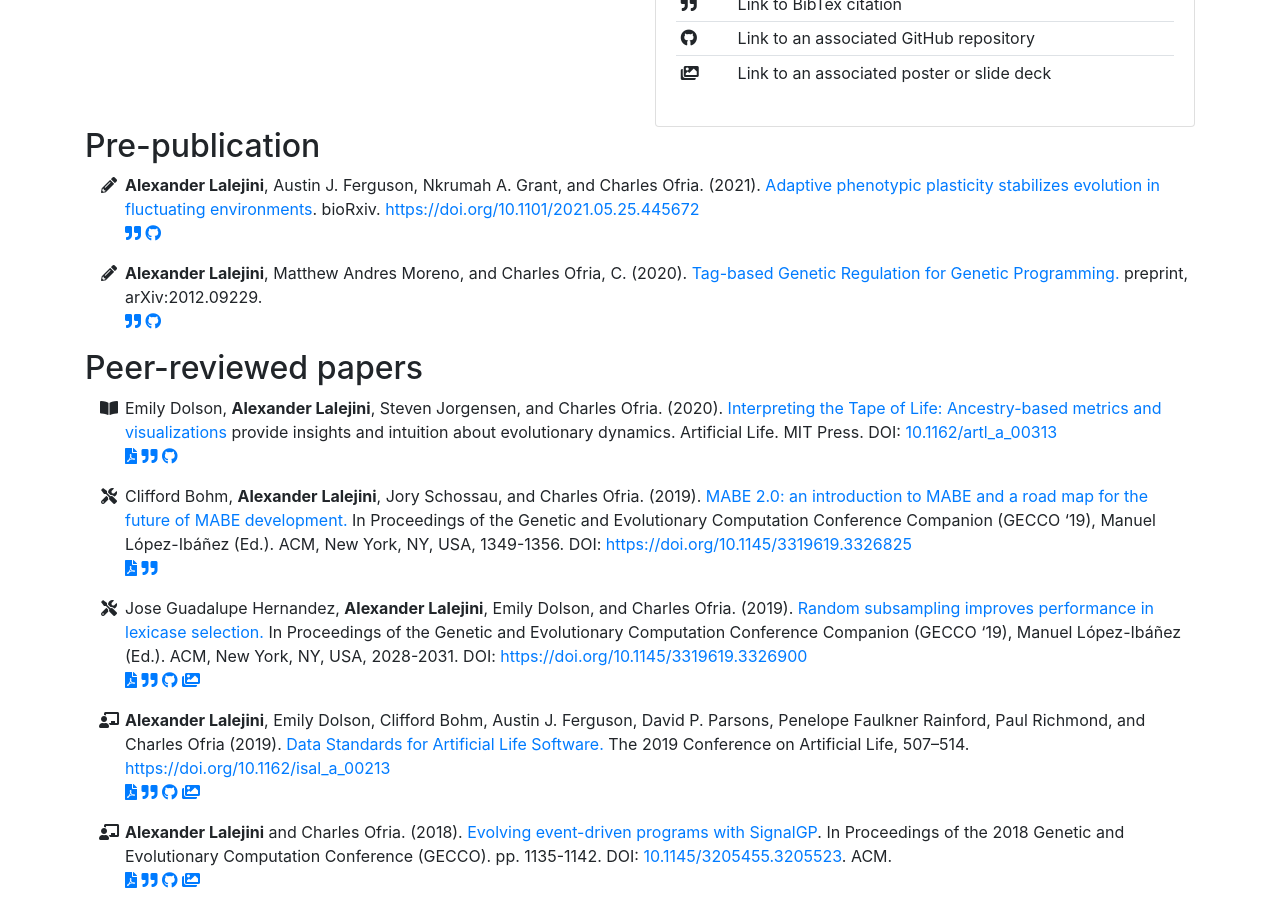
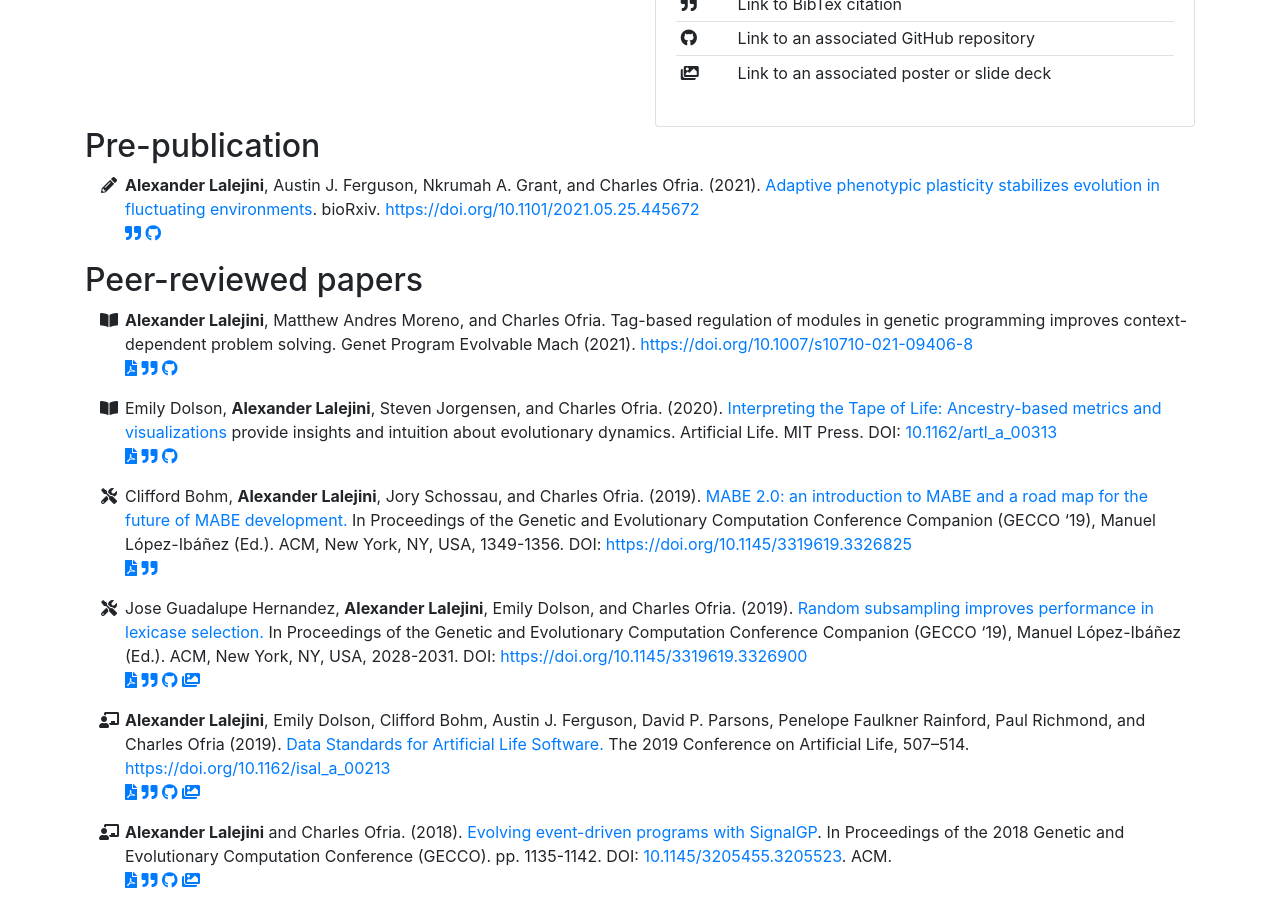
Before and after one commit to amlalejini/amlalejini.github.io, a Jekyll site: the page built from _pages/publications.md, in a window 1280 px wide and 900 px high, scrolled down 687 px. Built offline with Jekyll 4.4.1, drawn with Linux system fonts in a browser that asks for light colours; nearby versions of some CDN libraries.

Commit message:
update tag-based regulation publication info

````diff
--- a/_data/publications.yml
+++ b/_data/publications.yml
@@ -61,24 +61,31 @@ publications:
 
 
   - citation: |
-      Alexander Lalejini, Matthew Andres Moreno, and Charles Ofria, C. (2020).
-      [Tag-based Genetic Regulation for Genetic Programming.](https://arxiv.org/abs/2012.09229)
-      preprint, arXiv:2012.09229.
-    year: 2020
-    type: pre-pub
-    venue: preprint
+      Alexander Lalejini, Matthew Andres Moreno, and Charles Ofria.
+      Tag-based regulation of modules in genetic programming improves context-dependent problem solving.
+      Genet Program Evolvable Mach (2021).
+      <https://doi.org/10.1007/s10710-021-09406-8>
+    year: 2021
+    venue: journal
+    type: peer-reviewed-paper
+    pdf: /pubs/lalejini-et-al-2021-tag-based-genetic-regulation.pdf
     github_repository_link: https://github.com/amlalejini/Tag-based-Genetic-Regulation-for-LinearGP
-    bibtex_id: lalejini2020tagbased
+    bibtex_id: lalejini_tag-based_2021
     bibtex: |
       ```bibtex
-      @misc{lalejini2020tagbased,
-            title={Tag-based Genetic Regulation for Genetic Programming},
-            author={Alexander Lalejini and Matthew Andres Moreno and Charles Ofria},
-            year={2020},
-            eprint={2012.09229},
-            archivePrefix={arXiv},
-            primaryClass={cs.NE}
-      }
+        @article{lalejini_tag-based_2021,
+          title = {Tag-based regulation of modules in genetic programming improves context-dependent problem solving},
+          copyright = {All rights reserved},
+          issn = {1389-2576, 1573-7632},
+          url = {https://link.springer.com/10.1007/s10710-021-09406-8},
+          doi = {10.1007/s10710-021-09406-8},
+          language = {en},
+          urldate = {2021-07-10},
+          journal = {Genetic Programming and Evolvable Machines},
+          author = {Lalejini, Alexander and Moreno, Matthew Andres and Ofria, Charles},
+          month = jul,
+          year = {2021},
+        }
       ```
 
   - citation: |
````
Also changed, not shown: 1 other file.
